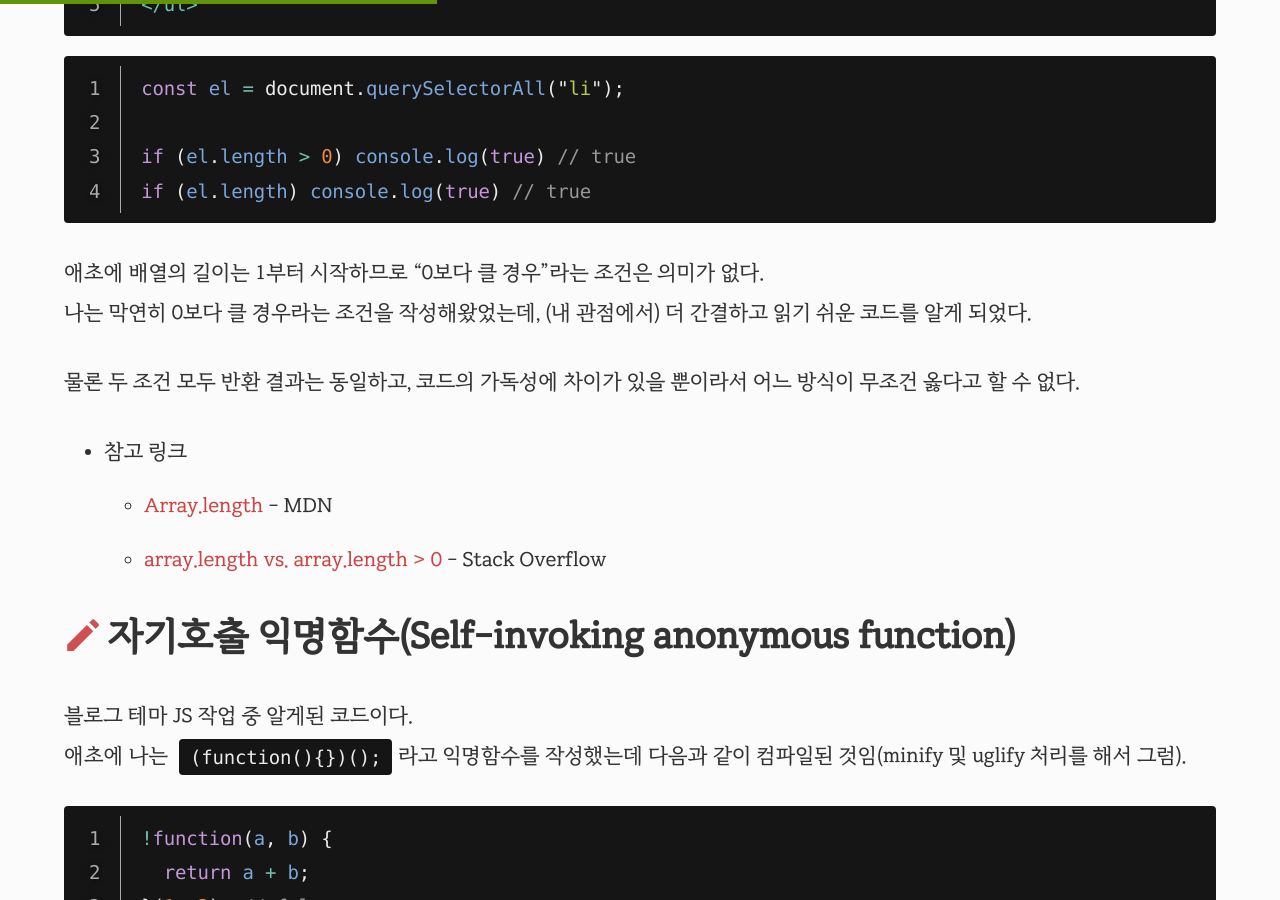
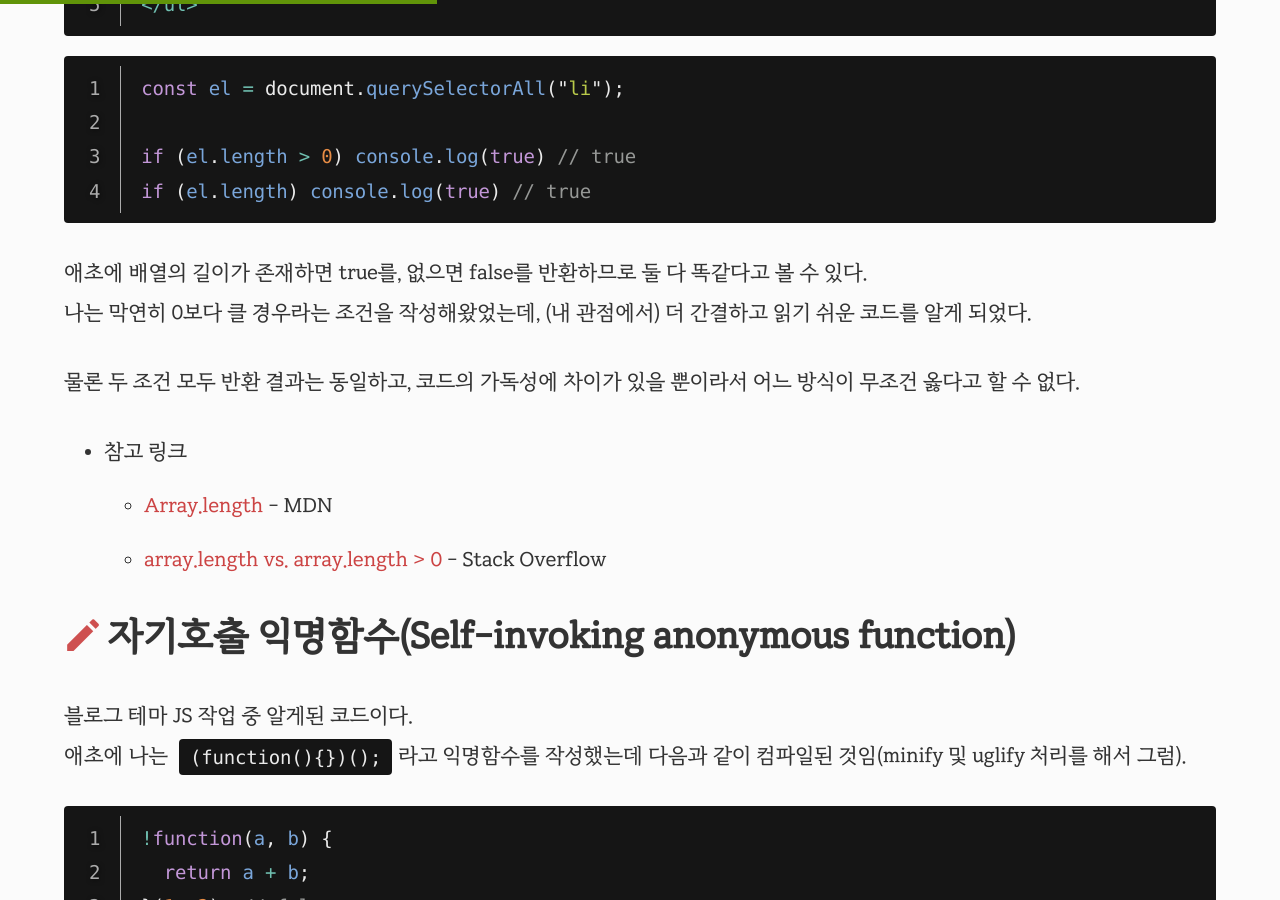
Before and after one commit to selosele/selosele.github.io, a Jekyll site: the page built from _posts/2020-10-09-learning-and-life.md, in a window 1280 px wide and 900 px high, scrolled down 872 px. Built offline with Jekyll 4.4.1, drawn with Linux system fonts in a browser that asks for light colours; comment, search, counter and statistics services are not loaded.

Commit message:
포스트 수정

````diff
--- a/_posts/2020-10-09-learning-and-life.md
+++ b/_posts/2020-10-09-learning-and-life.md
@@ -41,7 +41,7 @@ if (el.length > 0) console.log(true) // true
 if (el.length) console.log(true) // true
 ```
 
-애초에 배열의 길이는 1부터 시작하므로 &ldquo;0보다 클 경우&rdquo;라는 조건은 의미가 없다.
+애초에 배열의 길이가 존재하면 true를, 없으면 false를 반환하므로 둘 다 똑같다고 볼 수 있다.
 나는 막연히 0보다 클 경우라는 조건을 작성해왔었는데, (내 관점에서) 더 간결하고 읽기 쉬운 코드를 알게 되었다.
 
 물론 두 조건 모두 반환 결과는 동일하고, 코드의 가독성에 차이가 있을 뿐이라서 어느 방식이 무조건 옳다고 할 수 없다.
````
